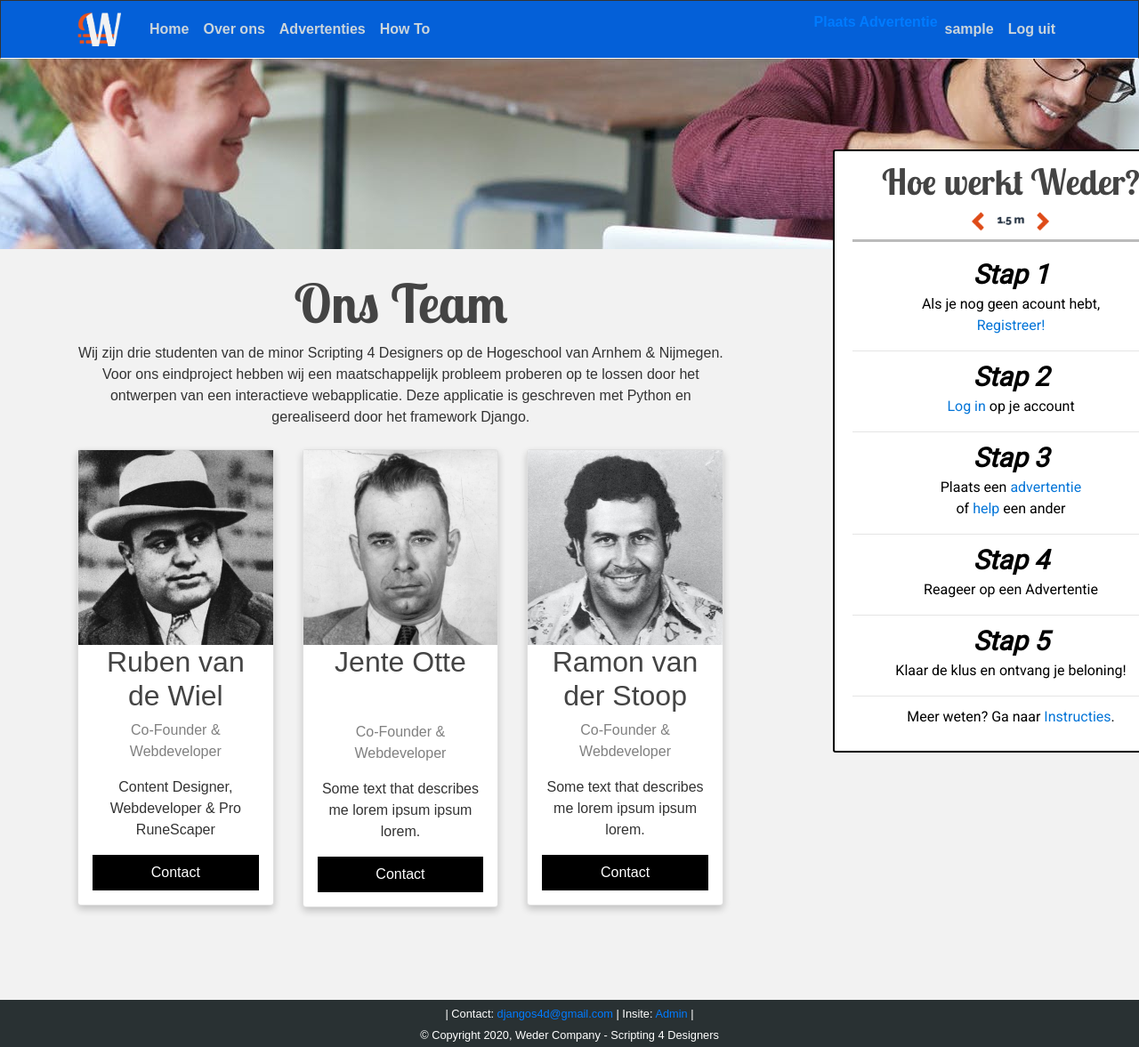
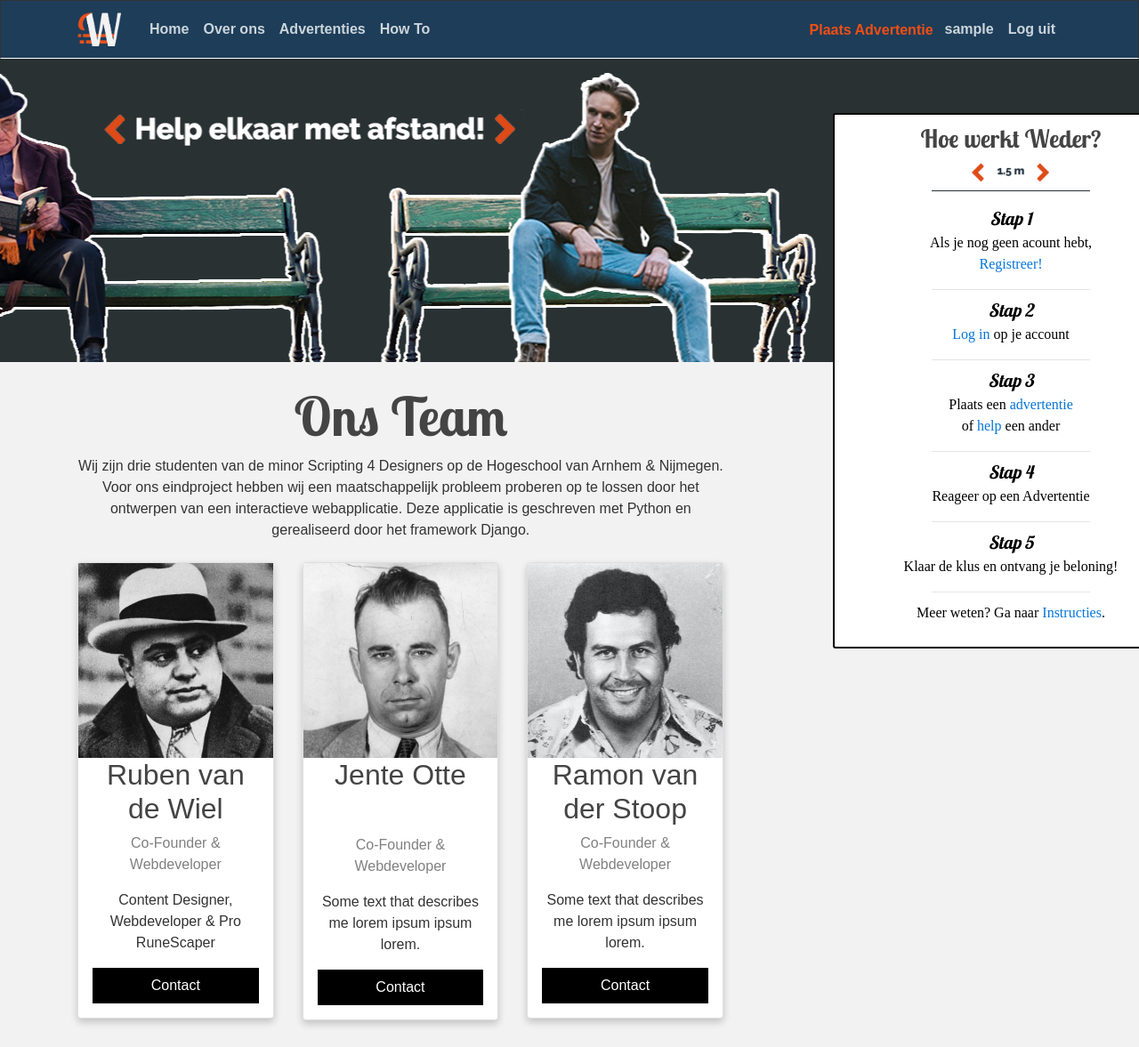
Before and after one commit to Ruben-wiel/s4d_project, a Django app: page /about/ in a window 1280 px wide. Shown: the top 1177 px of the page at 89% size. Run offline with Django 3.2, Linux system fonts and the light colour scheme; the visitor is signed in with stand-in values (Sample User, id 1); some libraries are stand-ins or nearby versions.

Commit message:
Over Ons aangepaste banner + hokje

```diff
--- a/s4d_webapp/website/static/website/about.css
+++ b/s4d_webapp/website/static/website/about.css
@@ -78,14 +78,10 @@ html {
   }
 
   .topblock {
-    background-color: rgb(6, 71, 46);
+    background-color:rgb(41, 49, 51);
     width: 100%;
-    margin-top: -30px;
-    height: 310px;
-}
-
-.testen {
-  margin-top: -7em;
+    height: 342px;
+    margin-top: 65px;
 }
 
 
@@ -97,7 +93,7 @@ html {
     bottom: 0;
     width: 100%;
     height: 100%;
-    background: url(../../static/website/images/about_banner.jpg) no-repeat center;
+    background: url(../../static/website/images/bannerhome8.png) no-repeat center;
 }
 
 .titelcontent h1 {
@@ -107,54 +103,18 @@ html {
     margin-top: 25px;
 }
 
-/* -------------------------- HOKJE --------------------- */
+/* ------------------ plaats advertentie knop in de nav bar ------------ */
 
-.testen {
-    margin-top: -7em;
+.plaatsen {
+  color: rgb(242, 78, 19);
+  margin-top: 9px;
+  margin-right: 5px;
 }
 
-.testen p {
-    font-family: 'Roboto', sans-serif;
+
+.plaatsen:hover {
+  color: rgb(252, 252, 252);
+  margin-top: 9px;
+  margin-right: 5px;
+  text-decoration: none;
 }
-
-.testen a{
-    color: rgba(4, 117, 216, 1);
-}
-
-/* content in wrapper */
-
-
-.content-section h3{
-    font-size: 40px;
-    font-family: 'Lobster Two', cursive;
-
-}
-
-.content-section h4{
-    margin-top: -5px;
-    font-size: 30px;
-    font-family: 'Roboto', sans-serif;
-
-}
-
-.infotekst {
-    font-family: Rondalo;
-    font-size: 25px;
-
-}
-
-.titeltwee {
-    margin-top: -5px;
-    color: rgb(80, 106, 252);
-}
-
-/* Solid border */
-hr.solid {
-    border-top: 3px solid #bbb;
-  }
-
-nav {
-    background-color: rgba(4, 96, 216, 1);
-}
-
-/* ------------------------------ HOKJE EIND------------------------- */
--- a/s4d_webapp/website/static/website/jenteshokje.css
+++ b/s4d_webapp/website/static/website/jenteshokje.css
@@ -108,7 +108,7 @@ hr.hr-text::before {
 /* -------------------------- HOKJE --------------------- */
 
 .testen {
-  margin-top: -200px;
+  margin-top: -280px;
   margin-left: 850px;
   position: fixed;
   color: #000000;
@@ -169,6 +169,10 @@ hr.solid {
   margin-top: 5px;
 }
 
+.content-section hr{
+  width: 50%;
+}
+
 nav {
   background-color: rgb(30, 61, 89, 1);
   font-weight: 700;
--- a/s4d_webapp/website/templates/website/about.html
+++ b/s4d_webapp/website/templates/website/about.html
@@ -5,6 +5,7 @@
   <head>
     <meta name="viewport" content="width=device-width, initial-scale=1" />
     <link rel="stylesheet" type="text/css" href="{% static 'website/about.css' %}">
+    <link rel="stylesheet" type="text/css" href="{% static 'website/jenteshokje.css' %}">
   </head>
   <body>
   <div class="titelcontent"><h1>Ons Team</h1></div>
--- a/s4d_webapp/website/templates/website/posts.html
+++ b/s4d_webapp/website/templates/website/posts.html
@@ -74,7 +74,7 @@
           <!-- Datum/tijd opmaak -->
         </div>
         <h2><a class="article-title" href="{% url 'post-detail' post.id %}">{{ post.titel }}</a></h2>
-        <h4 class="article-title">Categorie: {{ post.category }}</h4>
+        <h4 class="article-title">Categorie: {{ post.categorie }}</h4>
         <p class="article-content">{{ post.beschrijving }}</p>
         <!-- REWARD OPMAAK -->
         <p class="article-reward"><b>Beloning:</b>{{ post.beloning }}</p>
--- a/s4d_webapp/website/views.py
+++ b/s4d_webapp/website/views.py
@@ -63,7 +63,7 @@ class PostListView(ListView):
 
         ordering = ['-date_posted']
         if is_valid_queryparam(title_or_description_query):
-            qs = qs.filter(Q(title__icontains=title_or_description_query)
+            qs = qs.filter(Q(titel__icontains=title_or_description_query)
                            | Q(beschrijving__icontains=title_or_description_query)
                            ).distinct()
             paginator = Paginator(qs, 5)
```
Also changed, not shown: s4d_webapp/website/static/website/home.css (+0 -69 lines).
